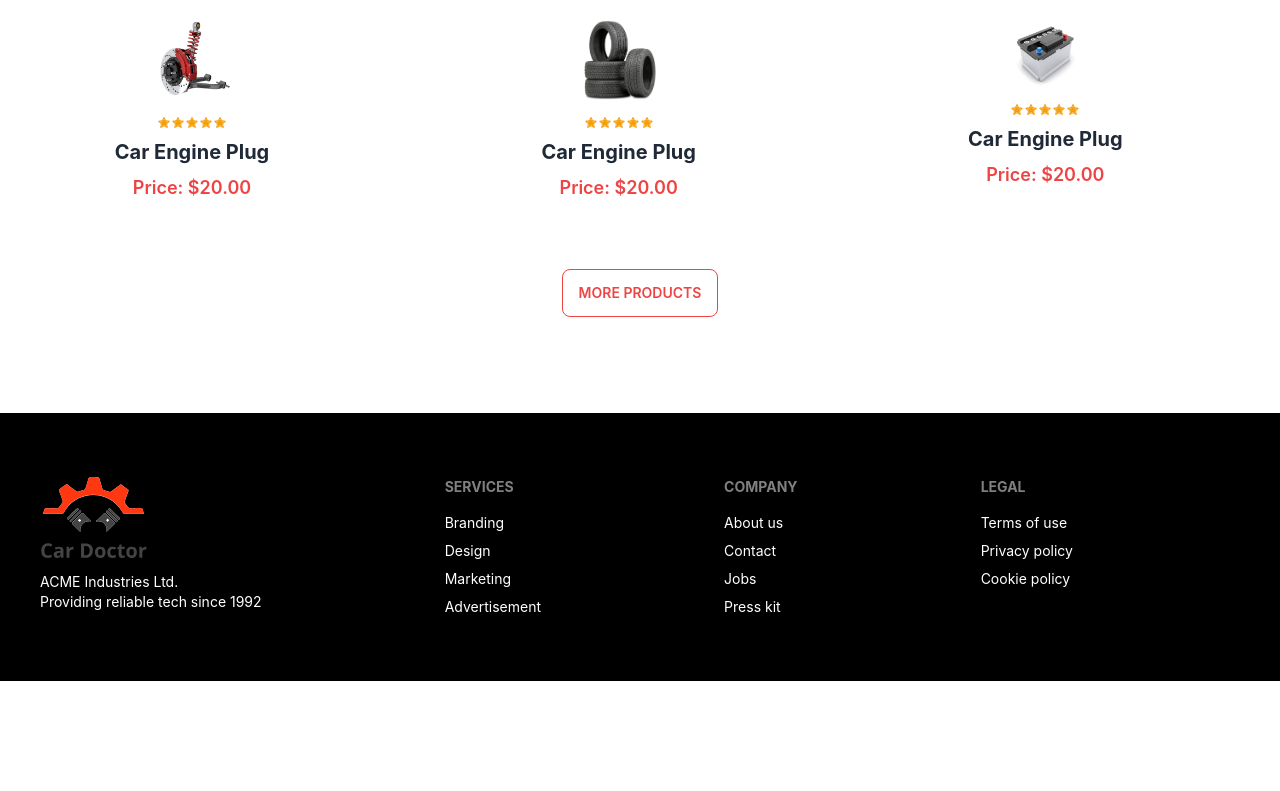
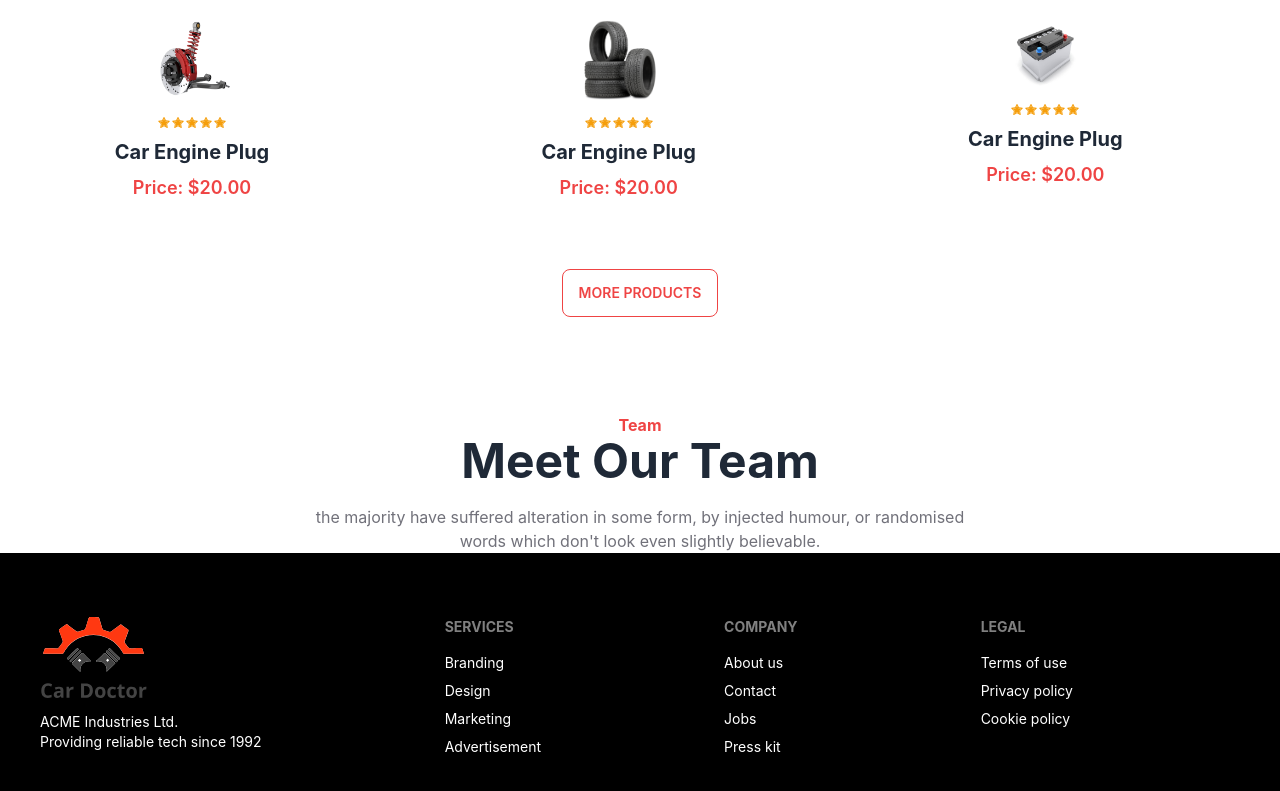
Before and after one commit to Sharif-Miah/genius-car-client-site, a React (Create React App) app: page / in a window 1280 px wide. Shown: the part 2188-2979 px from the top of the page. Before the commit the page ends 2869 px from the top, so only its background shows below. Built offline with nearby package versions, Linux system fonts and the light colour scheme; no server answers.

Commit message:
team section text added

```diff
--- a/src/Pages/Home/Home.jsx
+++ b/src/Pages/Home/Home.jsx
@@ -4,6 +4,7 @@ import HomeAbout from './HomeAbout/HomeAbout';
 import Services from './Services/Services';
 import PopularProduct from './PopularProduct/PopularProduct';
 import HomeContact from './HomeContact/HomeContact';
+import Team from './Team/Team';
 
 const Home = () => {
     return (
@@ -13,6 +14,7 @@ const Home = () => {
             <Services/>
             <HomeContact/>
             <PopularProduct/>
+            <Team/>
         </div>
     );
 };
--- /dev/null
+++ b/src/Pages/Home/Team/Team.jsx
@@ -0,0 +1,31 @@
+import React from "react";
+
+const Team = () => {
+  return (
+    <div>
+      <div>
+        <div>
+          <h4 className="text-center text-red-500 text-md font-bold">
+            Team
+          </h4>
+          <h1 className="text-center text-5xl font-bold mb-5">
+          Meet Our Team
+          </h1>
+          <p className=" text-zinc-500 text-center">
+          the majority have suffered alteration in some form, by injected humour, or randomised
+          </p>
+          <p className=" text-zinc-500 text-center">
+          words which don't look even slightly believable.
+          </p>
+        </div>
+
+
+
+
+
+      </div>
+    </div>
+  );
+};
+
+export default Team;
```
